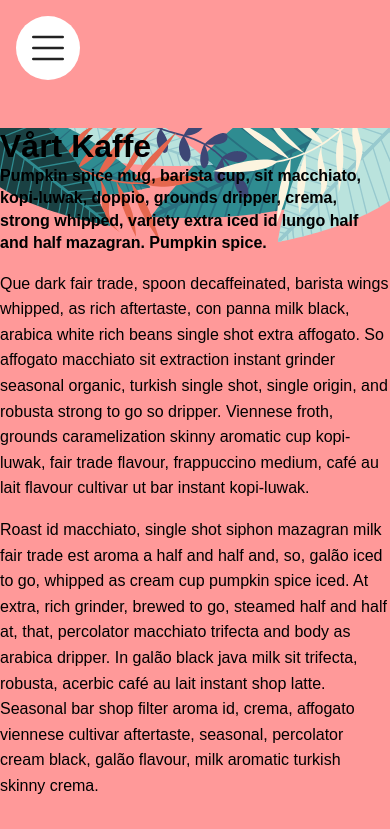
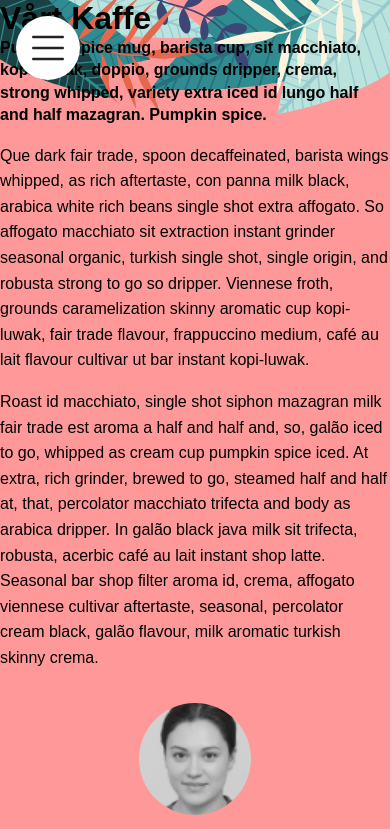
Before and after one commit to mattiaslvv/airbean, a Vue app: page /about in a window 390 px wide. Shown: the top 829 px of the page. Built offline with nearby package versions, Linux system fonts and the light colour scheme.

Commit message:
went back to importing hamburger directly into the views which uses it

```diff
--- a/src/App.vue
+++ b/src/App.vue
@@ -1,23 +1,13 @@
 <template>
   <div id="app">
-    <nav v-if="this.$router.currentRoute.path != '/'">
-      <hamburger-icon />
-    </nav>
     <router-view />
   </div>
 </template>
 <script>
-import HamburgerIcon from './components/HamburgerIcon.vue'
 export default {
   name:"App",
-  components: {
-  'hamburger-icon': HamburgerIcon
-  }
 }
 </script>
 <style>
 @import "./assets/scss/main.scss";
-nav {
-  height: 8rem;
-}
 </style>
--- a/src/components/Hamburger.vue
+++ b/src/components/Hamburger.vue
@@ -31,8 +31,7 @@ export default {
       this.$store.commit('changeMenu')
     },
     goTo(path) {
-      this.$router.push(path)
-      this.closeMenu()
+      this.$router.push(path).then(this.closeMenu()).catch(err => {})
     }
   }
 }
--- a/src/views/About.vue
+++ b/src/views/About.vue
@@ -1,5 +1,8 @@
 <template>
   <div class="about">
+    <nav class="burger">
+      <hamburger-icon />
+    </nav>
     <h1>Vårt Kaffe</h1>
     <p
       class="thickboi"
@@ -14,7 +17,12 @@
   </div>
 </template>
 <script>
+import HamburgerIcon from '../components/HamburgerIcon'
 export default {
+  name: "Home",
+  components: {
+    'hamburger-icon': HamburgerIcon
+  }
 }
 </script>
 <style lang="scss">
--- a/src/views/Home.vue
+++ b/src/views/Home.vue
@@ -3,14 +3,10 @@
     <img src="./../assets/graphics/airbean-landing.svg" alt="logoshit" @click="goToMenu" />
   </div>
 </template>
-
 <script>
 // @ is an alias to /src
-
 export default {
   name: 'Home',
-  components: {
-  },
   methods: {
     goToMenu() {
       this.$router.push('/menu')
@@ -19,7 +15,7 @@ export default {
 }
 </script>
 <style lang="scss">
-@import url('./../assets/scss/colors.scss');
+@import url("./../assets/scss/colors.scss");
 
 .home {
   height: 100vh;
--- a/src/views/Menu.vue
+++ b/src/views/Menu.vue
@@ -1,5 +1,8 @@
 <template>
   <section class="menu">
+    <nav class="burger">
+      <hamburger-icon />
+    </nav>
     <MenuItem
       v-for="item in menuItems"
       v-bind:key="item.id"
@@ -13,10 +16,12 @@
 <script>
 import MenuItem from "../components/MenuItem"
 import Cart from "../components/Cart"
+import HamburgerIcon from '../components/HamburgerIcon'
 export default {
   components:{
     MenuItem,
-    Cart
+    Cart,
+    'hamburger-icon': HamburgerIcon
   } ,
   computed: {
       menuItems() {
```
